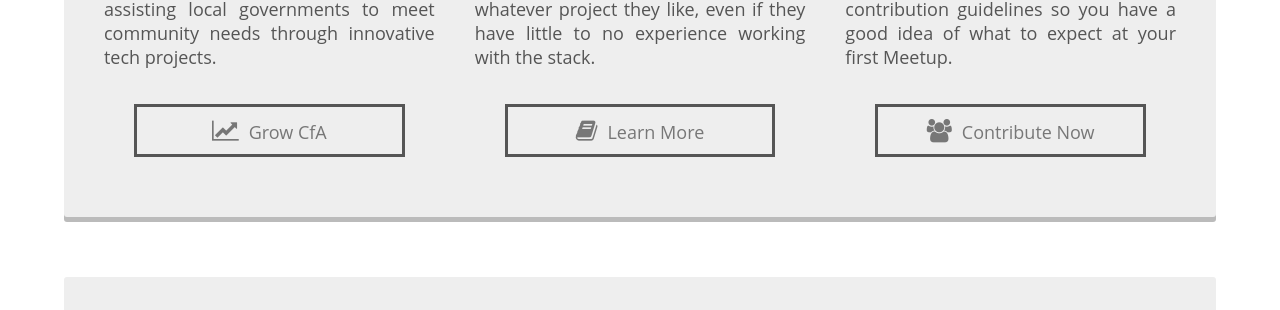
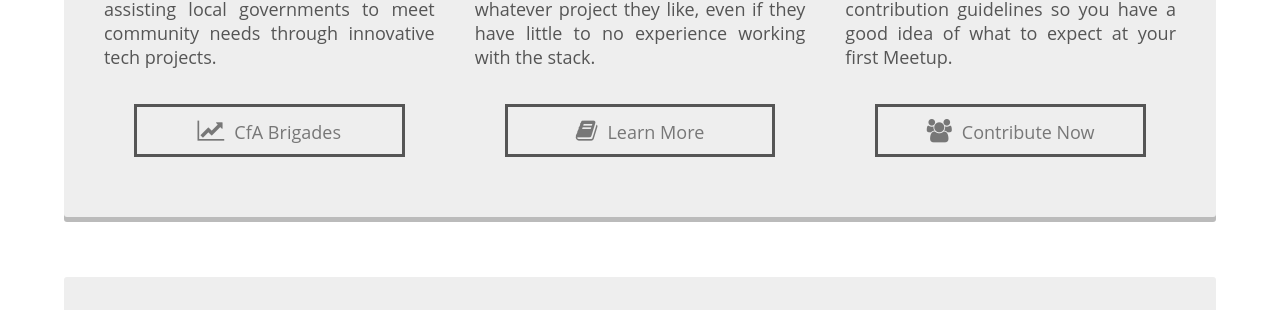
Before and after one commit to CodeForBoulder/codeforboulder.org, a Jekyll site: the page built from index.markdown, in a window 1280 px wide and 900 px high, scrolled down 1001 px. Shown: the part 140-450 px from the top of the window. Built offline with Jekyll 4.4.1, drawn with Linux system fonts in a browser that asks for light colours; nearby versions of some CDN libraries.

Commit message:
changing brigade info link

```diff
--- a/_layouts/base.html
+++ b/_layouts/base.html
@@ -160,7 +160,7 @@
             Help grow Code for America by participating in your local CfA brigade.
             These brigades exist across the country assisting local governments to meet community needs through innovative tech projects.
           </p>
-          <a class="MeetupInfo__btn" href="http://brigade.codeforamerica.org/brigade/about"><i class="fa fa-line-chart" aria-hidden="true"></i>Grow CfA</a>
+          <a class="MeetupInfo__btn" href="https://www.codeforamerica.org/join-us/volunteer-with-us/"><i class="fa fa-line-chart" aria-hidden="true"></i>CfA Brigades</a>
         </div>
         <div class="MeetupInfo__meetupCol">
           <h4>LEARN</h4>
```
